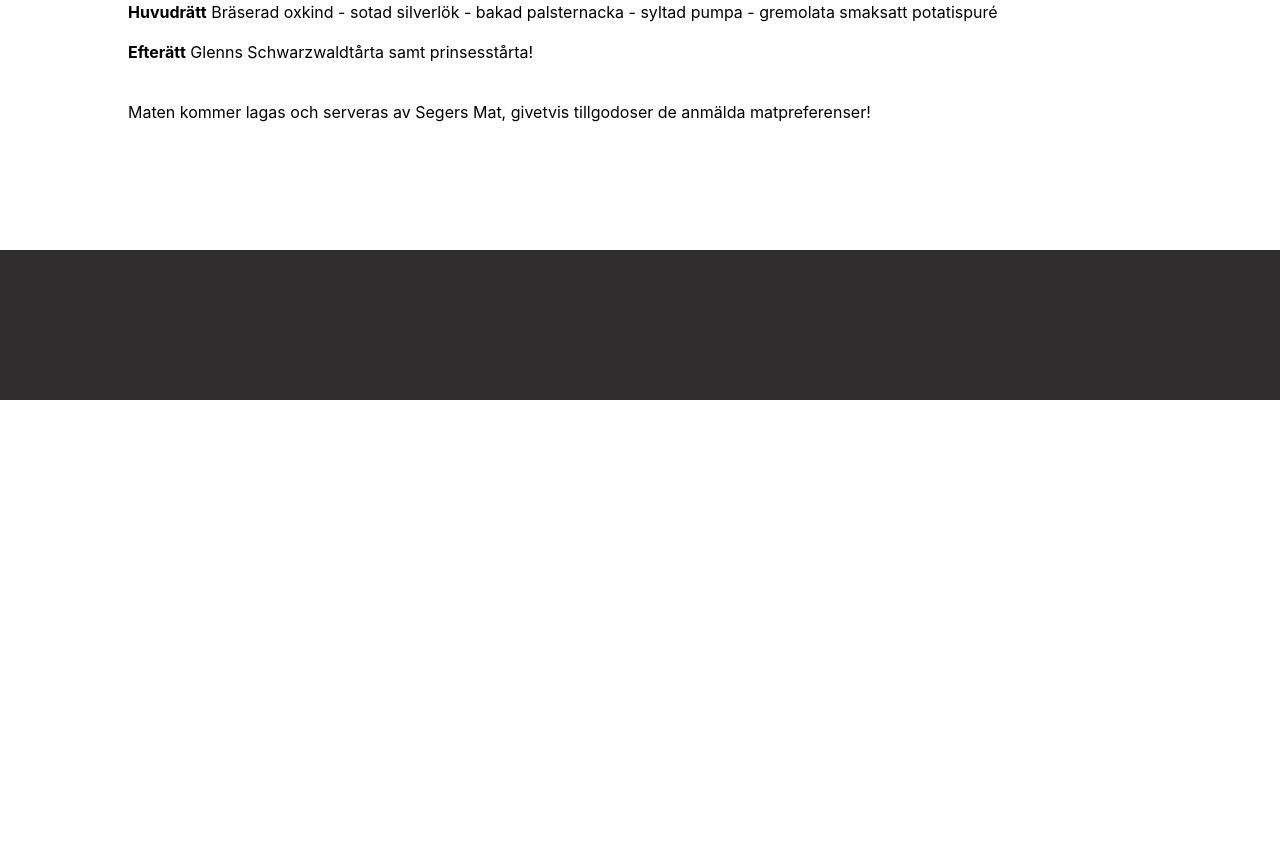
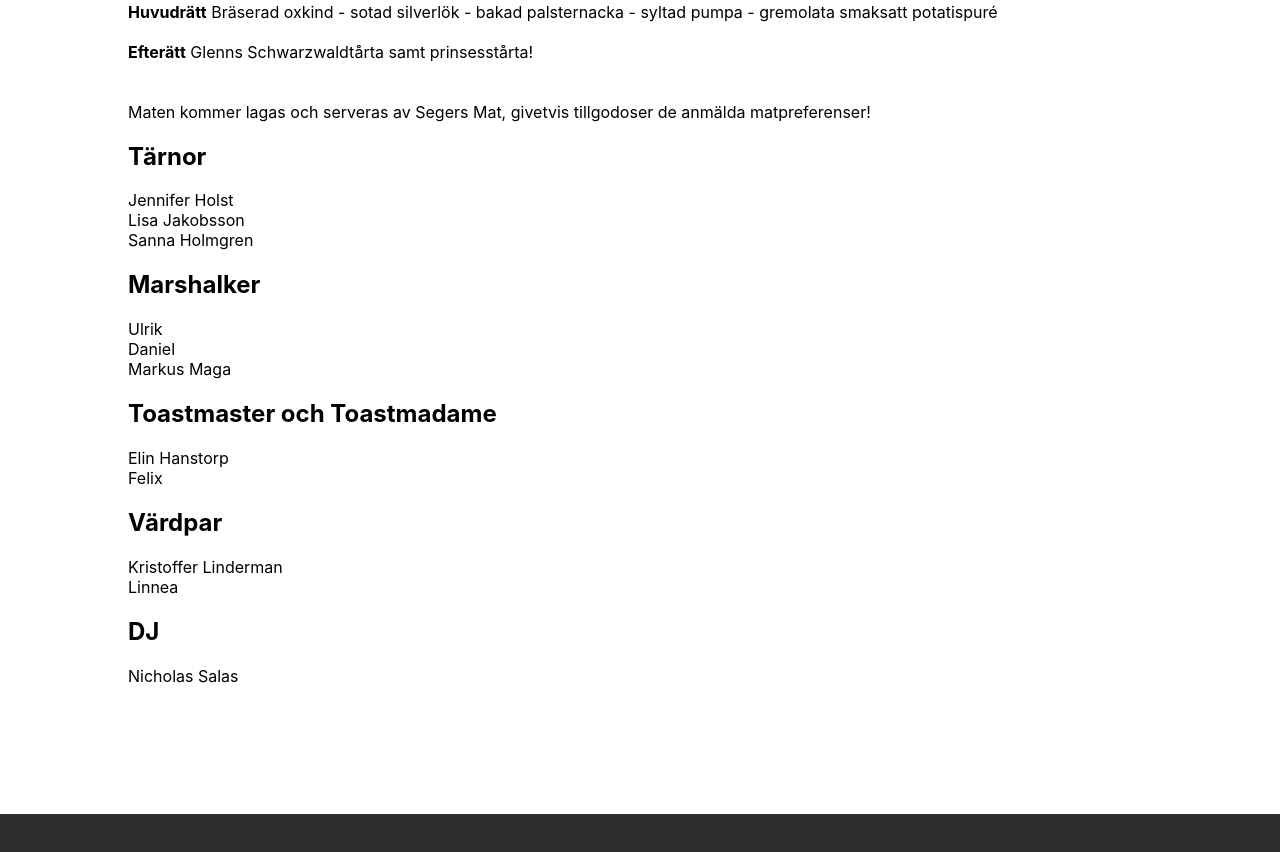
Before and after one commit to brocahontaz/fjallbark-wedding-page, a React (Create React App) app: page / in a window 1280 px wide. Shown: the part 2860-3712 px from the top of the page. Before the commit the page ends 3260 px from the top, so only its background shows below. Built offline with nearby package versions, Linux system fonts and the light colour scheme.

Commit message:
Adds basic crew site

```diff
--- /dev/null
+++ b/src/Main/Crew/Crew.css
@@ -0,0 +1,4 @@
+.Crew {
+    display: flex;
+    flex-direction: column;
+}
--- /dev/null
+++ b/src/Main/Crew/Crew.js
@@ -0,0 +1,26 @@
+import './Crew.css';
+
+function Crew() {
+  return (
+    <div id="crew" className="Crew">
+      <h2>Tärnor</h2>
+      <span>Jennifer Holst</span>
+      <span>Lisa Jakobsson</span>
+      <span>Sanna Holmgren</span>
+      <h2>Marshalker</h2>
+      <span>Ulrik</span>
+      <span>Daniel</span>
+      <span>Markus Maga</span>
+      <h2>Toastmaster och Toastmadame</h2>
+      <span>Elin Hanstorp</span>
+      <span>Felix</span>
+      <h2>Värdpar</h2>
+      <span>Kristoffer Linderman</span>
+      <span>Linnea</span>
+      <h2>DJ</h2>
+      <span>Nicholas Salas</span>
+    </div>
+  );
+}
+
+export default Crew;
--- /dev/null
+++ b/src/Main/Crew/index.js
@@ -0,0 +1,3 @@
+import Crew from './Crew';
+
+export default Crew;
--- a/src/Main/Main.js
+++ b/src/Main/Main.js
@@ -4,6 +4,7 @@ import Home from './Home';
 import Story from './Story';
 import Info from './Info';
 import Menu from './Menu';
+import Crew from './Crew';
 
 function Main() {
   return (
@@ -12,6 +13,7 @@ function Main() {
       <Info />
       <Story />
       <Menu />
+      <Crew />
     </div>
   );
 }
```
